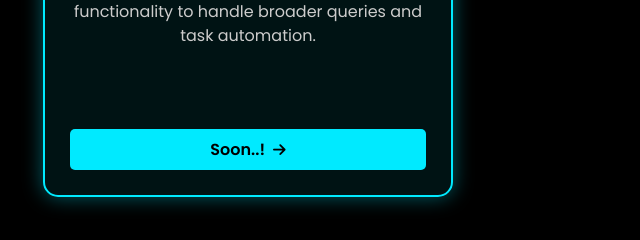
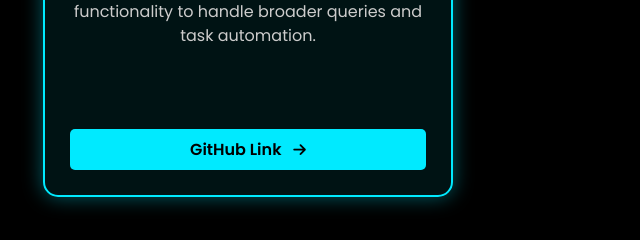
Before and after one commit to Rahul-Tech-7/My_Port, a plain HTML site: page index.html in a window 1280 px wide. Shown: the part 7225-7465 px from the top of the page, 167-807 px from the left. Drawn offline with nearby package versions, Linux system fonts and the light colour scheme.

Commit message:
index.html

```diff
--- a/index.html
+++ b/index.html
@@ -398,7 +398,7 @@
                             greetings,
                             responses). Currently expanding functionality to handle broader queries and task automation.
                         </p>
-                        <a href="#" class="project-link"> Soon..!<i class="fa-solid fa-arrow-right"></i></a>
+                        <a href="https://github.com/Rahul-Tech-7/AI_Bot.git" target="_blank" class="project-link"> GitHub Link <i class="fa-solid fa-arrow-right"></i></a>
                     </div>
                 </div>
             </div>
```
